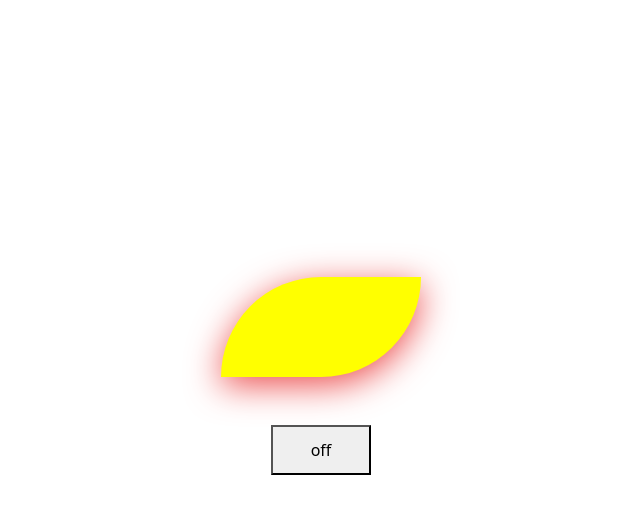
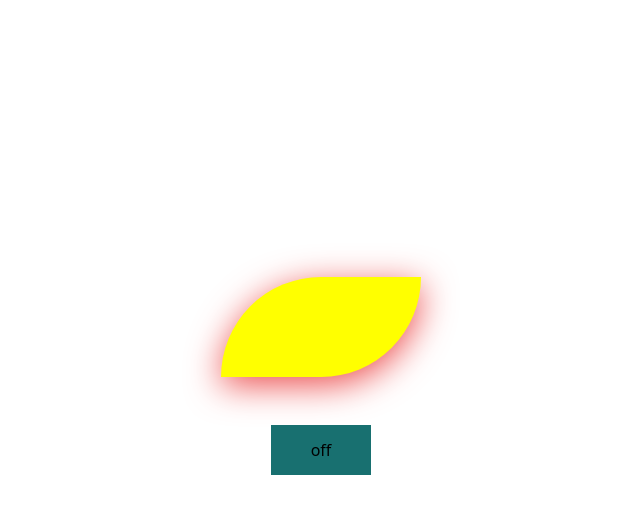
Before and after one commit to Pankajsiwach123321/tubelight-js, a plain HTML site: page index.html in a window 1280 px wide. Both pictures are taken after a click on the button "ON". Shown: the whole page, without its empty margins (319-959 px from the left). Drawn offline with nearby package versions, Linux system fonts and the light colour scheme.

Commit message:
change css

```diff
--- a/assets/css/style.css
+++ b/assets/css/style.css
@@ -14,10 +14,18 @@
     border: 2px solid gray;
     border-radius: 100px;
 }
-.button{
+
+
+.button {
     border: none;
     background-color: aqua;
 }
+
+.button2 {
+    border: none;
+    background-color: rgb(24, 112, 112);
+}
+
 .circle2 {
     height: 100px;
     width: 200px;
--- a/assets/js/app.js
+++ b/assets/js/app.js
@@ -4,22 +4,24 @@ let btn = document.querySelector(".circle")
   console.log("button");
   console.log(".circle");
 
-let val = 1;
+let val = 2;
 mybtn.addEventListener("click", function () {
-    if (val === 1) {
+    if (val === 2) {
         btn.classList.add("fun");
         btn.classList.add("circle2");
+        mybtn.classList.add("button2")
         mybtn.classList.remove("font")
         mybtn.classList.remove("button")
         mybtn.innerHTML = "off";
-        val = 0
+        val = 1
     }
-    else if (val === 0) {
+    else if (val === 1) {
+        mybtn.classList.add("font")
+        mybtn.classList.add("button")
         btn.classList.remove("fun");
         btn.classList.remove("circle2");
-        mybtn.classList.add("font")
-        mybtn.classList.add("button")
+        mybtn.classList.remove("button2")
         mybtn.innerHTML = "on";
-        val = 1
+        val = 2
     }
 })
```
